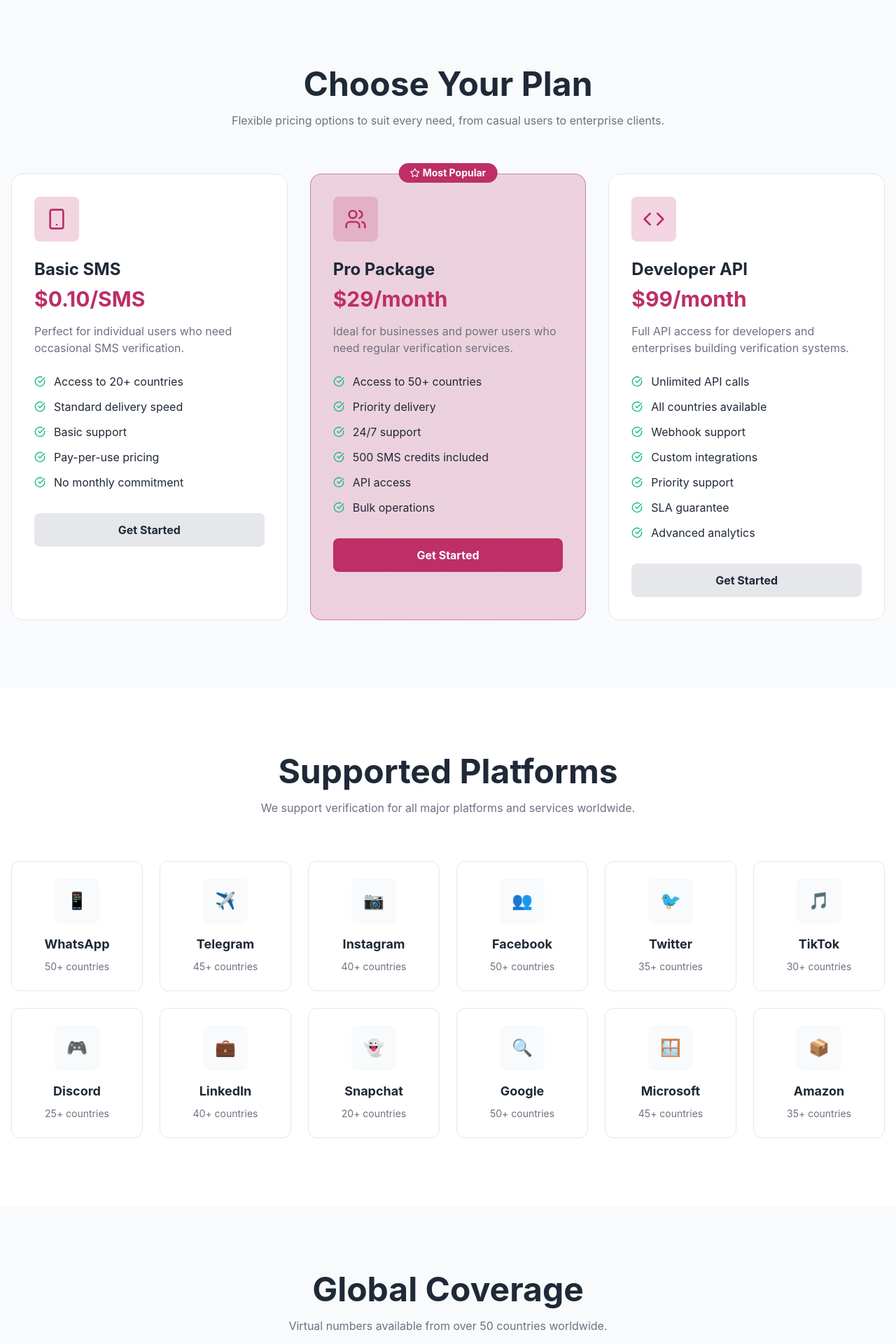
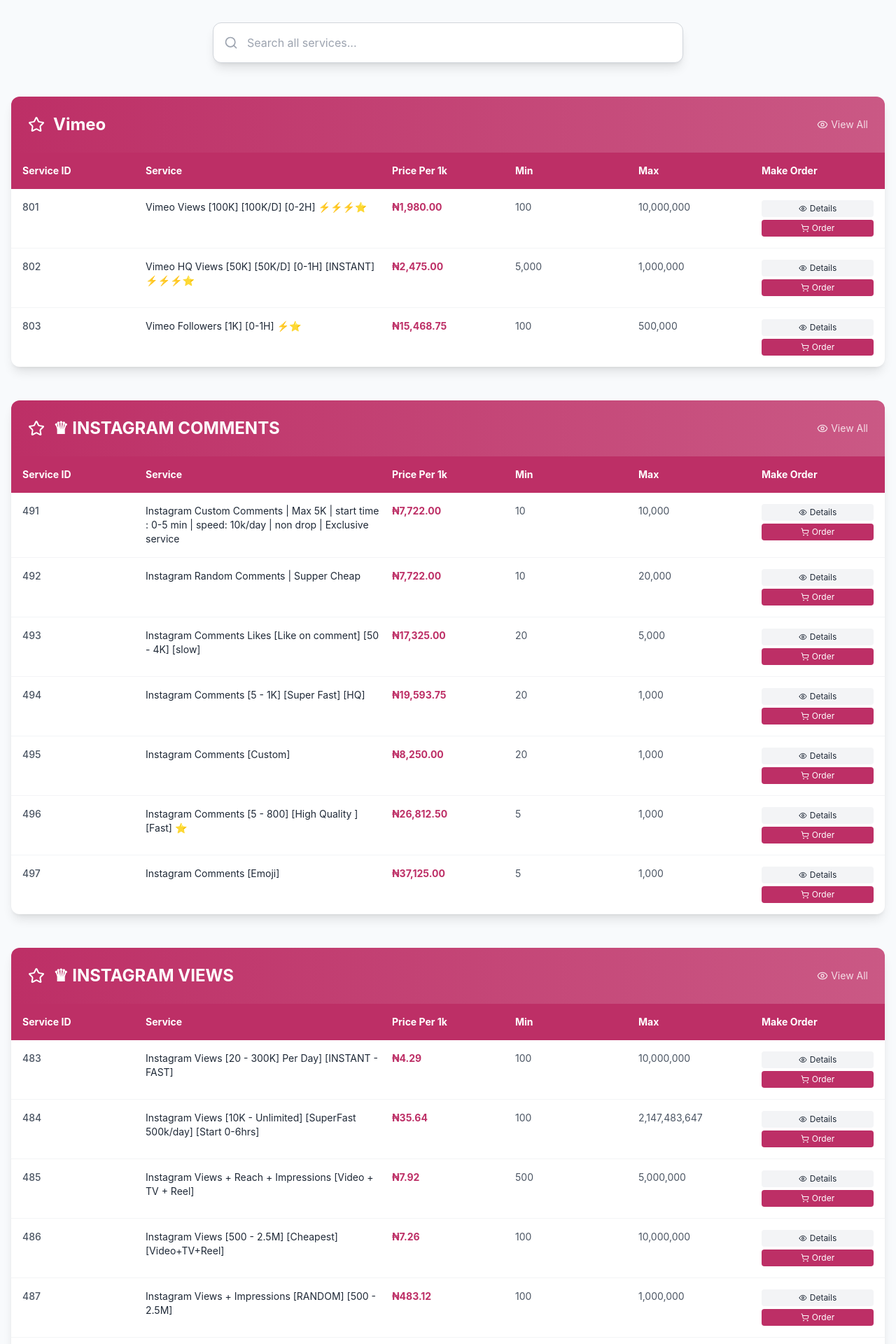
Before and after one commit to Emynex4real/lanre-phone-project, a React (Vite) app: page /services in a window 1280 px wide. Shown: the part 300-2220 px from the top of the page at 70% size. Built offline with nearby package versions, Linux system fonts and the light colour scheme.

Commit message:
Update background color in Features section, fix Link syntax in GetStarted page, and enhance Services page with search functionality and improved layout

```diff
--- a/src/pages/Features.jsx
+++ b/src/pages/Features.jsx
@@ -131,7 +131,7 @@
       </div>
 
       {/* Stats Section */}
-      <div className="py-16 bg-slate-800/30">
+      <div className="py-16 bg-background-white">
         <div className="max-w-7xl mx-auto px-4">
           <div className="grid grid-cols-2 md:grid-cols-4 gap-8">
             {stats.map((stat, i) => (
--- a/src/pages/GetStarted.jsx
+++ b/src/pages/GetStarted.jsx
@@ -301,7 +301,7 @@
                 <div className="mt-6 text-center">
                   <p className="text-gray-400">
                     Already have an account?{' '}
-                    <Link to="/login" className="text-primary-pink hover:text-primary-pink/80 transition font-medium">>
+                    <Link to="/login" className="text-primary-pink hover:text-primary-pink/80 transition font-medium">
                       Sign in here
                     </Link>
                   </p>
--- a/src/pages/Services.jsx
+++ b/src/pages/Services.jsx
@@ -1,142 +1,173 @@
+import { useState, useMemo } from 'react';
 import { motion } from 'framer-motion';
-import { Smartphone, Users, Code, Zap, Globe, Shield, CheckCircle, Star } from 'lucide-react';
+import { Search, Eye, ShoppingCart, Star, Crown, Zap } from 'lucide-react';
 import Navbar from '../components/Navbar';
 import Footer from '../components/Footer';
 
-const ServiceCard = ({ icon: Icon, title, desc, features, price, popular, delay }) => (
+const ServiceTable = ({ title, services, icon: Icon }) => {
+  return (
     <motion.div
       initial={{ opacity: 0, y: 20 }}
       whileInView={{ opacity: 1, y: 0 }}
-    transition={{ delay, duration: 0.5 }}
+      transition={{ duration: 0.5 }}
       viewport={{ once: true }}
-    className={`relative p-8 rounded-2xl border transition-all ${
-      popular
-        ? 'bg-gradient-to-b from-primary-pink/20 to-primary-pink/20 border-primary-pink/50'
-        : 'bg-background-white border border-gray-200 hover:border-primary-pink/30'
-    }`}
+      className="mb-12 bg-white rounded-xl shadow-lg overflow-hidden"
     >
-    {popular && (
-      <div className="absolute -top-4 left-1/2 transform -translate-x-1/2">
-        <div className="bg-primary-pink text-white px-4 py-1 rounded-full text-sm font-bold flex items-center gap-1">
-          <Star size={14} />
-          Most Popular
+      {/* Section Header */}
+      <div className="bg-gradient-to-r from-primary-pink to-primary-pink/80 p-6">
+        <div className="flex items-center gap-3">
+          {Icon && <Icon className="text-white" size={24} />}
+          <h2 className="text-2xl font-bold text-white">{title}</h2>
+          <button className="ml-auto text-white/80 hover:text-white text-sm flex items-center gap-1">
+            <Eye size={16} />
+            View All
+          </button>
         </div>
       </div>
-    )}
 
-    <div className="w-16 h-16 rounded-lg bg-primary-pink/20 flex items-center justify-center mb-6">
-      <Icon className="text-primary-pink" size={32} />
+      {/* Table Header */}
+      <div className="bg-primary-pink text-white">
+        <div className="grid grid-cols-7 gap-4 p-4 font-bold text-sm">
+          <div>Service ID</div>
+          <div className="col-span-2">Service</div>
+          <div>Price Per 1k</div>
+          <div>Min</div>
+          <div>Max</div>
+          <div>Make Order</div>
+        </div>
       </div>
 
-    <h3 className="text-2xl font-bold text-text-dark mb-2">{title}</h3>
-    <div className="text-3xl font-bold text-primary-pink mb-4">{price}</div>
-    <p className="text-text-light mb-6">{desc}</p>
-
-    <ul className="space-y-3 mb-8">
-      {features.map((feature, i) => (
-        <li key={i} className="flex items-center gap-3 text-text-dark">
-          <CheckCircle size={16} className="text-primary-green flex-shrink-0" />
-          <span>{feature}</span>
-        </li>
+      {/* Table Body */}
+      <div className="divide-y divide-gray-100">
+        {services.map((service, index) => (
+          <div key={service.id} className="grid grid-cols-7 gap-4 p-4 hover:bg-gray-50 transition-colors">
+            <div className="text-sm font-medium text-gray-600">{service.id}</div>
+            <div className="col-span-2 text-sm text-gray-800">{service.name}</div>
+            <div className="text-sm font-bold text-primary-pink">{service.price}</div>
+            <div className="text-sm text-gray-600">{service.min.toLocaleString()}</div>
+            <div className="text-sm text-gray-600">{service.max.toLocaleString()}</div>
+            <div className="flex flex-col gap-1">
+              <button className="text-xs bg-gray-100 hover:bg-gray-200 px-3 py-1 rounded flex items-center justify-center gap-1">
+                <Eye size={12} />
+                Details
+              </button>
+              <button className="text-xs bg-primary-pink hover:bg-primary-pink/90 text-white px-3 py-1 rounded flex items-center justify-center gap-1">
+                <ShoppingCart size={12} />
+                Order
+              </button>
+            </div>
+          </div>
         ))}
-    </ul>
-
-    <button className={`w-full py-3 rounded-lg font-bold transition ${
-      popular
-        ? 'bg-primary-pink text-white hover:bg-primary-pink/90'
-        : 'bg-gray-200 text-text-dark hover:bg-gray-300'
-    }`}>
-      Get Started
-    </button>
+      </div>
     </motion.div>
   );
-
-const PlatformCard = ({ name, logo, countries, delay }) => (
-  <motion.div
-    initial={{ opacity: 0, scale: 0.9 }}
-    whileInView={{ opacity: 1, scale: 1 }}
-    transition={{ delay, duration: 0.5 }}
-    viewport={{ once: true }}
-    className="p-6 rounded-xl bg-background-white border border-gray-200 hover:border-primary-pink transition-all text-center"
-  >
-    <div className="w-16 h-16 rounded-lg bg-background-light flex items-center justify-center mx-auto mb-4">
-      <span className="text-2xl">{logo}</span>
-    </div>
-    <h3 className="text-lg font-bold text-text-dark mb-2">{name}</h3>
-    <p className="text-text-light text-sm">{countries} countries</p>
-  </motion.div>
-);
+};
 
 const Services = () => {
-  const services = [
-    {
-      icon: Smartphone,
-      title: "Basic SMS",
-      price: "$0.10/SMS",
-      desc: "Perfect for individual users who need occasional SMS verification.",
-      features: [
-        "Access to 20+ countries",
-        "Standard delivery speed",
-        "Basic support",
-        "Pay-per-use pricing",
-        "No monthly commitment"
+  const [searchTerm, setSearchTerm] = useState('');
+
+  // All services data organized by categories
+  const servicesData = {
+    "Vimeo": [
+      { id: 801, name: "Vimeo Views [100K] [100K/D] [0-2H] ⚡️⚡️⚡️⭐", price: "₦1,980.00", min: 100, max: 10000000 },
+      { id: 802, name: "Vimeo HQ Views [50K] [50K/D] [0-1H] [INSTANT] ⚡️⚡️⚡️⭐", price: "₦2,475.00", min: 5000, max: 1000000 },
+      { id: 803, name: "Vimeo Followers [1K] [0-1H] ⚡️⭐", price: "₦15,468.75", min: 100, max: 500000 }
     ],
-      popular: false
-    },
-    {
-      icon: Users,
-      title: "Pro Package",
-      price: "$29/month",
-      desc: "Ideal for businesses and power users who need regular verification services.",
-      features: [
-        "Access to 50+ countries",
-        "Priority delivery",
-        "24/7 support",
-        "500 SMS credits included",
-        "API access",
-        "Bulk operations"
+    "♛ INSTAGRAM COMMENTS": [
+      { id: 491, name: "Instagram Custom Comments | Max 5K | start time : 0-5 min | speed: 10k/day | non drop | Exclusive service", price: "₦7,722.00", min: 10, max: 10000 },
+      { id: 492, name: "Instagram Random Comments | Supper Cheap", price: "₦7,722.00", min: 10, max: 20000 },
+      { id: 493, name: "Instagram Comments Likes [Like on comment] [50 - 4K] [slow]", price: "₦17,325.00", min: 20, max: 5000 },
+      { id: 494, name: "Instagram Comments [5 - 1K] [Super Fast] [HQ]", price: "₦19,593.75", min: 20, max: 1000 },
+      { id: 495, name: "Instagram Comments [Custom]", price: "₦8,250.00", min: 20, max: 1000 },
+      { id: 496, name: "Instagram Comments [5 - 800] [High Quality ] [Fast] ⭐", price: "₦26,812.50", min: 5, max: 1000 },
+      { id: 497, name: "Instagram Comments [Emoji]", price: "₦37,125.00", min: 5, max: 1000 }
     ],
-      popular: true
-    },
-    {
-      icon: Code,
-      title: "Developer API",
-      price: "$99/month",
-      desc: "Full API access for developers and enterprises building verification systems.",
-      features: [
-        "Unlimited API calls",
-        "All countries available",
-        "Webhook support",
-        "Custom integrations",
-        "Priority support",
-        "SLA guarantee",
-        "Advanced analytics"
+    "♛ INSTAGRAM VIEWS": [
+      { id: 483, name: "Instagram Views [20 - 300K] Per Day] [INSTANT - FAST]", price: "₦4.29", min: 100, max: 10000000 },
+      { id: 484, name: "Instagram Views [10K - Unlimited] [SuperFast 500k/day] [Start 0-6hrs]", price: "₦35.64", min: 100, max: 2147483647 },
+      { id: 485, name: "Instagram Views + Reach + Impressions [Video + TV + Reel]", price: "₦7.92", min: 500, max: 5000000 },
+      { id: 486, name: "Instagram Views [500 - 2.5M] [Cheapest] [Video+TV+Reel]", price: "₦7.26", min: 100, max: 10000000 },
+      { id: 487, name: "Instagram Views + Impressions [RANDOM] [500 - 2.5M]", price: "₦483.12", min: 100, max: 1000000 },
+      { id: 488, name: "Instagram Views + Impressions [RANDOM] [PROFILE VISITS] [500 - 2.5M]", price: "₦483.12", min: 100, max: 1000000 },
+      { id: 489, name: "Instagram Views [100 - 100K] [Fast] [Recommended]", price: "₦2,392.50", min: 100, max: 100000000 },
+      { id: 490, name: "Instagram Views [100 - 60K] [ Superfast - INSTANT]", price: "₦2,392.50", min: 100, max: 100000000 }
     ],
-      popular: false
+    "♛ INSTAGRAM TV VIEWS | LIKES": [
+      { id: 498, name: "Instagram TV Views [200K/Hour]", price: "₦6.60", min: 100, max: 20000000 },
+      { id: 499, name: "Instagram TV Views [100 - 1M] [INSTANT - INSTANT]", price: "₦22.77", min: 100, max: 2147483647 },
+      { id: 500, name: "Instagram TV Likes | Max: 300K | Mix | Day 50K", price: "₦89.28", min: 10, max: 300000 },
+      { id: 501, name: "Instagram TV Likes | 25K | [500-1K/Hour]", price: "₦104.78", min: 10, max: 20000 },
+      { id: 502, name: "Instagram TV Likes | 20K | [5-10K/Hour]", price: "₦298.53", min: 20, max: 30000 },
+      { id: 503, name: "Instagram TV Likes | 100K | [10-15K/Hour]", price: "₦2,062.50", min: 20, max: 100000 }
+    ],
+    "⚡️⚡️ PROMOTION [Cheap Services]": [
+      { id: 242, name: "Instagram Views [Video+Reels] [Cheap - Supper Fast]", price: "₦3.96", min: 100, max: 2147483647 },
+      { id: 243, name: "Instagram Views [Speed 50K/Hour] [10K/Hour] [Working After Update]", price: "₦35.64", min: 100, max: 2147483647 },
+      { id: 244, name: "[Emergency] Instagram Views Speed 100K Day | Non Drop |", price: "₦10.56", min: 100, max: 50000000 },
+      { id: 245, name: "Instagram Likes Max [100 - 30K ] [Instant - Start ] [Cheapest Likes in Market]", price: "₦569.25", min: 10, max: 1000000 },
+      { id: 246, name: "Instagram Likes | 100K/Day | Old Acc | Non Drop", price: "₦62.00", min: 10, max: 10000000 },
+      { id: 247, name: "Instagram Likes speed 50k/D | start time : 0-10 min | FAST | NON drop S2", price: "₦546.48", min: 10, max: 100000 },
+      { id: 248, name: "Instagram Likes [ 1k/hour] [ No refill - less drop]", price: "₦133.92", min: 10, max: 500000 },
+      { id: 249, name: "Instagram Likes [Max 5k] [Instant Start] [Stable likes - HQ ]", price: "₦759.00", min: 10, max: 500000 },
+      { id: 250, name: "Instagram Likes [Instant Start Finish] [ Recommended]", price: "₦139.50", min: 10, max: 500000 },
+      { id: 251, name: "Instagram Impressions [100 - 1M] [BULK ORDER]", price: "₦206.25", min: 10, max: 15000 }
+    ],
+    "✮ Twitter Followers": [
+      { id: 697, name: "Twitter NFT Followers | Female Profile | Drop rate 0-5% |", price: "₦17,494.95", min: 100, max: 100000 },
+      { id: 698, name: "Twitter Followers [Max 250K] ⏰ Instant Daily 50-100K ♻️ R30", price: "₦31,416.00", min: 10, max: 30000 },
+      { id: 699, name: "Twitter Real Followers | Max: 500K | Very Low Drop | 30 Days Refill | HQ Accounts", price: "₦21,852.60", min: 100, max: 500000 },
+      { id: 700, name: "Twitter Followers | Max: 500K | Very Low Drop | 15 Days Refill | HQ Accounts", price: "₦17,798.55", min: 100, max: 500000 },
+      { id: 701, name: "Twitter HQ Real Followers [10K] [500-1K/D - R30] [Natural Increase]", price: "₦42,124.50", min: 10, max: 30000 },
+      { id: 702, name: "Twitter Followers [Max 50K] ♻️ R30 - Good Followes - Less drop", price: "₦22,845.90", min: 100, max: 25000 },
+      { id: 703, name: "Twitter Followers [Max 100K] ♻️ R30 low drop", price: "₦23,839.20", min: 100, max: 500000 },
+      { id: 704, name: "Twitter Real Followers | Max: 500K | 30 Days Refill | SuperInstant | Refill button", price: "₦27,812.40", min: 10, max: 20000 },
+      { id: 705, name: "Twitter Followers [5K] [5K/D - R30] [Instant - No Drop] [Owner server]", price: "₦27,812.40", min: 100, max: 20000 }
+    ],
+    "🎵 TIKTOK VIEWS": [
+      { id: 193, name: "Tik Tok Views [3K - 1B] [Unlimited] [No refill]", price: "₦1.65", min: 100, max: 100000000 },
+      { id: 194, name: "TikTok Video Views | Max: 100M | Day 10M", price: "₦31.68", min: 100, max: 100000000 },
+      { id: 195, name: "TikTok Views | Max: Unlimited | Working | Day 20M", price: "₦8.25", min: 100, max: 2147483647 },
+      { id: 196, name: "TikTok Video Views | Max 100M | Instant | Day 50M", price: "₦1.65", min: 100, max: 100000000 },
+      { id: 197, name: "Tiktok Views [5M] [Super Fast] [speed 10m daily start 0-2h]", price: "₦8.58", min: 100, max: 10000000 },
+      { id: 198, name: "Tik Tok Views [1K - 1M] [Speed 1M/Day] [Always working]", price: "₦67.32", min: 100, max: 50000000 },
+      { id: 200, name: "Tiktok Views [10M] [Instant Start ] [50-100K/Hour]", price: "₦118.80", min: 100, max: 1000000000 }
+    ],
+    "⭕️ YOUTUBE VIEWS [GUARANTEED]": [
+      { id: 515, name: "Youtube views Suggested Views | Speed 500 - 2K+/D | 60 Days Guarantee", price: "₦2,884.20", min: 100, max: 1000000 },
+      { id: 516, name: "New ⚡️ Youtube Views | 1M | 1-2K/D - R∞ | Instant Start | Non Drop", price: "₦2,994.75", min: 100, max: 1000000 },
+      { id: 517, name: "Youtube Views [ 3K-5K day ] [ R365] [Accept Short and Long] [Recommend]", price: "₦3,301.65", min: 100, max: 100000000 },
+      { id: 518, name: "Youtube Views [ Native 1k Minimum ] [ speed 30k-50k/day ] [ Start time : 0-10 Minutes ] [ Lifetime ]", price: "₦3,131.04", min: 100, max: 10000000 },
+      { id: 519, name: "Youtube Views [300 - 5K] [Lifetime Guaranted] [5~10k/day]", price: "₦3,267.00", min: 100, max: 100000000 },
+      { id: 520, name: "YouTube Views | 📤 Source : External + Browse Features | 💧 Non Drop | 🚀 Speed 500 Per Day | ♻️ Lifetime Refill", price: "₦3,564.00", min: 100, max: 10000000 },
+      { id: 521, name: "Youtube Views [Bonus Likes] - Speed 5-8K/Day | Lifetime Guarantee [ Recommended#1]", price: "₦3,368.97", min: 100, max: 10000000 }
+    ]
+  };
+
+  // Filter services based on search term
+  const filteredServices = useMemo(() => {
+    if (!searchTerm) return servicesData;
+
+    const filtered = {};
+    Object.entries(servicesData).forEach(([category, services]) => {
+      const matchingServices = services.filter(service =>
+        service.name.toLowerCase().includes(searchTerm.toLowerCase()) ||
+        service.id.toString().includes(searchTerm) ||
+        category.toLowerCase().includes(searchTerm.toLowerCase())
+      );
+      if (matchingServices.length > 0) {
+        filtered[category] = matchingServices;
       }
-  ];
+    });
+    return filtered;
+  }, [searchTerm, servicesData]);
 
-  const platforms = [
-    { name: "WhatsApp", logo: "📱", countries: "50+" },
-    { name: "Telegram", logo: "✈️", countries: "45+" },
-    { name: "Instagram", logo: "📷", countries: "40+" },
-    { name: "Facebook", logo: "👥", countries: "50+" },
-    { name: "Twitter", logo: "🐦", countries: "35+" },
-    { name: "TikTok", logo: "🎵", countries: "30+" },
-    { name: "Discord", logo: "🎮", countries: "25+" },
-    { name: "LinkedIn", logo: "💼", countries: "40+" },
-    { name: "Snapchat", logo: "👻", countries: "20+" },
-    { name: "Google", logo: "🔍", countries: "50+" },
-    { name: "Microsoft", logo: "🪟", countries: "45+" },
-    { name: "Amazon", logo: "📦", countries: "35+" }
-  ];
-
-  const countries = [
-    "🇺🇸 United States", "🇬🇧 United Kingdom", "🇨🇦 Canada", "🇳🇬 Nigeria",
-    "🇩🇪 Germany", "🇫🇷 France", "🇮🇹 Italy", "🇪🇸 Spain",
-    "🇦🇺 Australia", "🇯🇵 Japan", "🇰🇷 South Korea", "🇮🇳 India",
-    "🇧🇷 Brazil", "🇲🇽 Mexico", "🇷🇺 Russia", "🇨🇳 China"
-  ];
+  const getCategoryIcon = (category) => {
+    if (category.includes('INSTAGRAM')) return Star;
+    if (category.includes('TWITTER') || category.includes('Twitter')) return Zap;
+    if (category.includes('TIKTOK')) return Crown;
+    if (category.includes('YOUTUBE')) return Eye;
+    return Star;
+  };
 
   return (
     <div className="min-h-screen bg-background-light text-text-dark">
@@ -156,98 +187,47 @@
             initial={{ opacity: 0, y: 20 }}
             animate={{ opacity: 1, y: 0 }}
             transition={{ delay: 0.1 }}
-            className="text-xl text-text-light max-w-3xl mx-auto"
+            className="text-xl text-text-light max-w-3xl mx-auto mb-8"
           >
             Choose the perfect plan for your SMS verification needs. From individual use to enterprise solutions.
           </motion.p>
         </div>
       </div>
 
-      {/* Pricing Plans */}
-      <div className="py-24">
-        <div className="max-w-7xl mx-auto px-4">
-          <div className="text-center mb-16">
-            <h2 className="text-3xl md:text-5xl font-bold text-text-dark mb-4">Choose Your Plan</h2>
-            <p className="text-text-light max-w-2xl mx-auto">
-              Flexible pricing options to suit every need, from casual users to enterprise clients.
-            </p>
-          </div>
-
-          <div className="grid grid-cols-1 md:grid-cols-3 gap-8">
-            {services.map((service, i) => (
-              <ServiceCard key={i} {...service} delay={i * 0.1} />
-            ))}
-          </div>
+      {/* Search Section */}
+      <div className="max-w-7xl mx-auto px-4 mb-12">
+        <div className="relative max-w-2xl mx-auto">
+          <Search className="absolute left-4 top-1/2 transform -translate-y-1/2 text-gray-400" size={20} />
+          <input
+            type="text"
+            placeholder="Search all services..."
+            value={searchTerm}
+            onChange={(e) => setSearchTerm(e.target.value)}
+            className="w-full pl-12 pr-4 py-4 bg-white border border-gray-300 rounded-xl text-text-dark placeholder-gray-400 focus:outline-none focus:border-primary-pink transition shadow-lg"
+          />
         </div>
       </div>
 
-      {/* Supported Platforms */}
-      <div className="py-24 bg-background-white">
-        <div className="max-w-7xl mx-auto px-4">
-          <div className="text-center mb-16">
-            <h2 className="text-3xl md:text-5xl font-bold text-text-dark mb-4">Supported Platforms</h2>
-            <p className="text-text-light max-w-2xl mx-auto">
-              We support verification for all major platforms and services worldwide.
-            </p>
+      {/* Services Tables */}
+      <div className="max-w-7xl mx-auto px-4 pb-20">
+        {Object.entries(filteredServices).map(([category, services]) => (
+          <ServiceTable
+            key={category}
+            title={category}
+            services={services}
+            icon={getCategoryIcon(category)}
+          />
+        ))}
+
+        {Object.keys(filteredServices).length === 0 && (
+          <div className="text-center py-20">
+            <div className="text-gray-400 mb-4">
+              <Search size={64} className="mx-auto" />
             </div>
-
-          <div className="grid grid-cols-2 md:grid-cols-4 lg:grid-cols-6 gap-6">
-            {platforms.map((platform, i) => (
-              <PlatformCard key={i} {...platform} delay={i * 0.05} />
-            ))}
+            <h3 className="text-2xl font-bold text-gray-600 mb-2">No services found</h3>
+            <p className="text-gray-500">Try adjusting your search terms</p>
           </div>
-        </div>
-      </div>
-
-      {/* Available Countries */}
-      <div className="py-24">
-        <div className="max-w-7xl mx-auto px-4">
-          <div className="text-center mb-16">
-            <h2 className="text-3xl md:text-5xl font-bold text-text-dark mb-4">Global Coverage</h2>
-            <p className="text-text-light max-w-2xl mx-auto">
-              Virtual numbers available from over 50 countries worldwide.
-            </p>
-          </div>
-
-          <div className="grid grid-cols-2 md:grid-cols-4 gap-4">
-            {countries.map((country, i) => (
-              <motion.div
-                key={i}
-                initial={{ opacity: 0, y: 20 }}
-                whileInView={{ opacity: 1, y: 0 }}
-                transition={{ delay: i * 0.05 }}
-                viewport={{ once: true }}
-                className="p-4 rounded-lg bg-background-white border border-gray-200 text-center hover:border-primary-pink transition-all"
-              >
-                <span className="text-text-dark">{country}</span>
-              </motion.div>
-            ))}
-          </div>
-
-          <div className="text-center mt-8">
-            <p className="text-text-light">And many more countries available...</p>
-          </div>
-        </div>
-      </div>
-
-      {/* CTA Section */}
-      <div className="py-20 px-4">
-        <div className="max-w-4xl mx-auto bg-gradient-to-r from-primary-pink to-primary-pink rounded-3xl p-10 md:p-16 text-center">
-          <h2 className="text-3xl md:text-4xl font-bold text-white mb-6">
-            Ready to Get Started?
-          </h2>
-          <p className="text-white/90 mb-8 max-w-2xl mx-auto">
-            Choose your plan and start verifying accounts instantly with our reliable service.
-          </p>
-          <div className="flex flex-col sm:flex-row gap-4 justify-center">
-            <button className="bg-white text-primary-pink px-8 py-3 rounded-full font-bold text-lg hover:bg-gray-100 transition">
-              Start Free Trial
-            </button>
-            <button className="border-2 border-white text-white px-8 py-3 rounded-full font-bold text-lg hover:bg-white hover:text-primary-pink transition">
-              Contact Sales
-            </button>
-          </div>
-        </div>
+        )}
       </div>
 
       <Footer />
--- a/src/pages/dashboard.jsx
+++ b/src/pages/dashboard.jsx
@@ -49,7 +49,7 @@
         <div className="flex items-center justify-between h-16">
           <div className="flex items-center gap-8">
             <Link to="/" className="flex-shrink-0 font-bold text-xl text-gray-900">
-              uchenzy<span className="text-blue-600">logs</span>
+              account<span className="text-blue-600">booster</span>
             </Link>
             <div className="hidden md:flex items-center space-x-1">
               <Link to="/dashboard" className="bg-gray-100 text-gray-900 px-3 py-2 rounded-md text-sm font-medium">Dashboard</Link>
```
Lines whose indentation alone changed are shown as unchanged.
